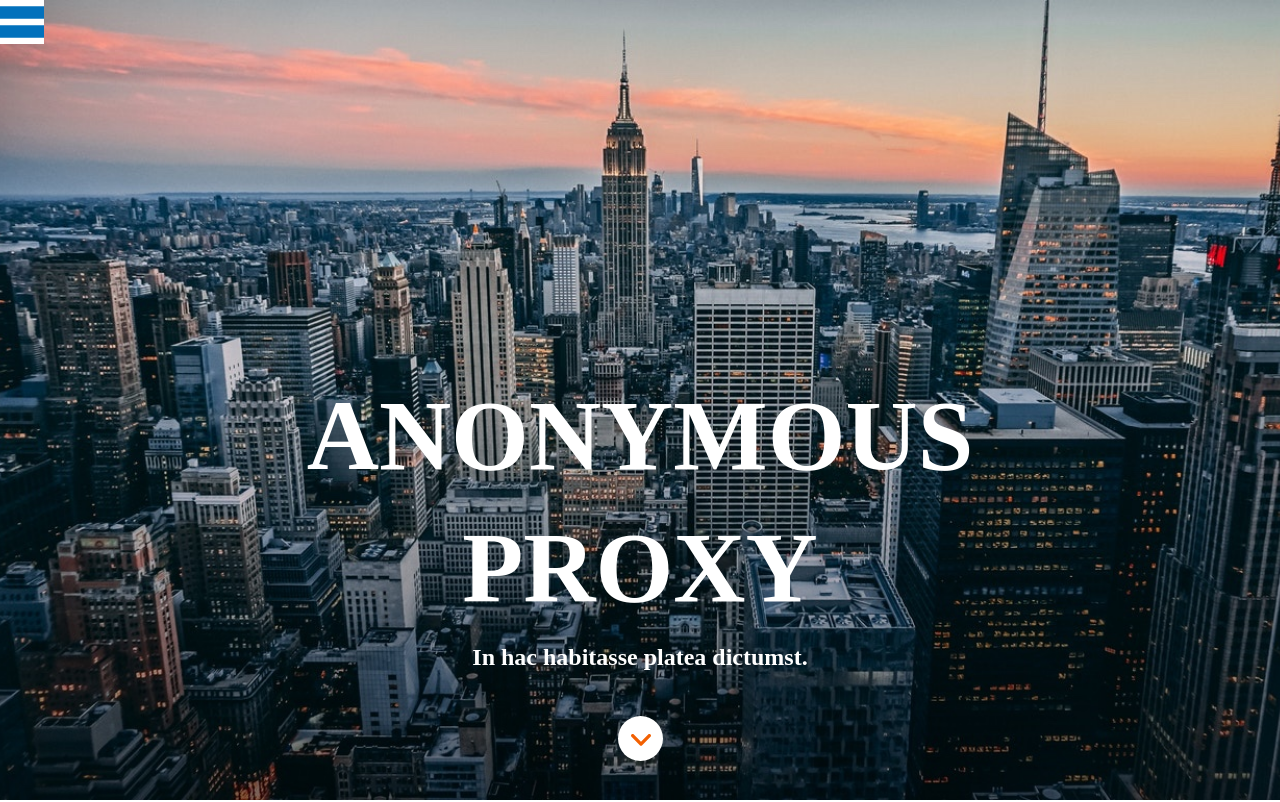
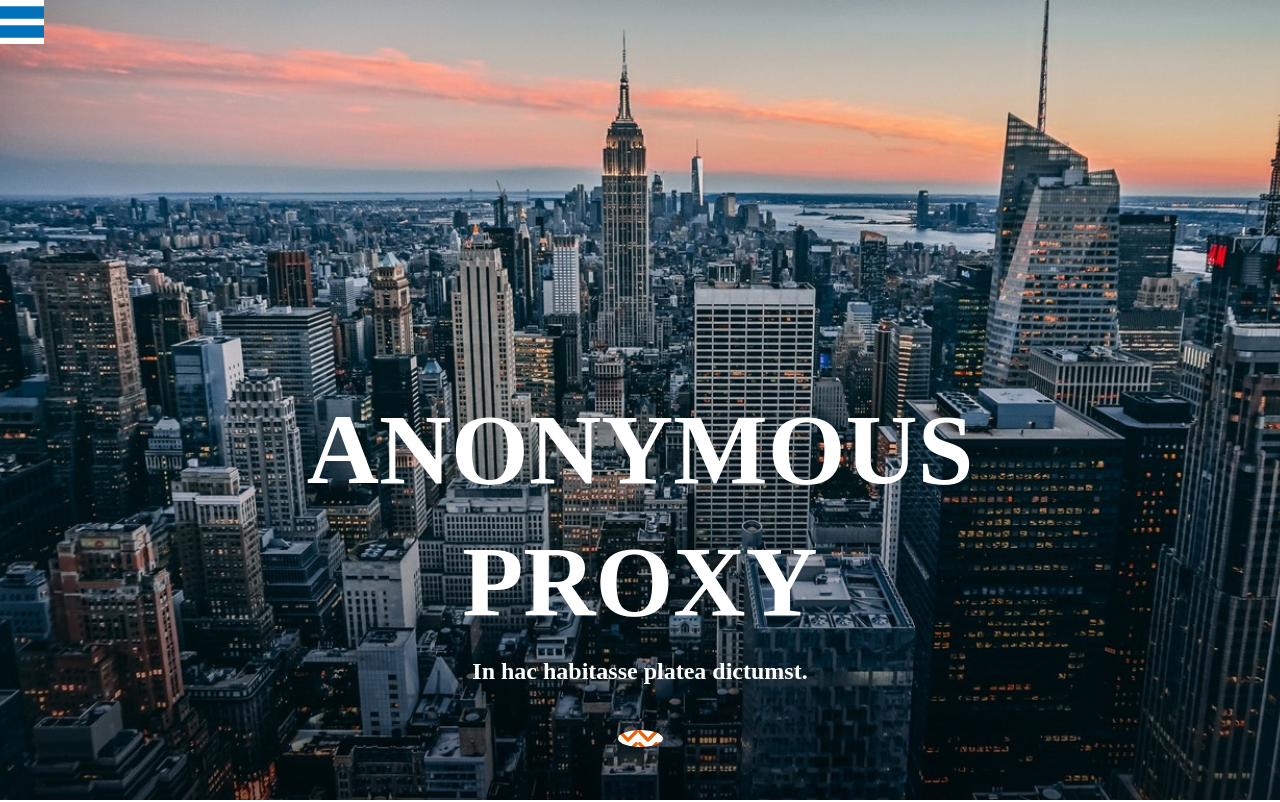
Before and after one commit to Adalab/modulo-1-evaluacion-final-EstiBv, a website: page docs/index.html in a window 1280 px wide. Shown: the top 802 px of the page. Drawn offline with Linux system fonts and the light colour scheme.

Commit message:
fix all rutes

```diff
--- a/docs/index.html
+++ b/docs/index.html
@@ -42,12 +42,12 @@
         href="#Footer"
         title="Go-to-contentinfo"
       >
-        <img
+        <!-- <img
           class="Header__scrolldown--icon"
           src="./assets/images/ico-scroll-down.svg"
           alt="Scroll-down"
           title="Go-to-contentinfo"
-        />
+        /> -->
       </a>
     </header>
 
--- a/src/scss/layout/_header.scss
+++ b/src/scss/layout/_header.scss
@@ -60,6 +60,7 @@
   border-radius: 100%;
   background-color: #ffffff;
   margin: 45px 137px 53px 137px;
+  background-image: url(../images/ico-scroll-down.svg);
 }
 
 .Header__scrolldown--icon {
```
Also changed, not shown: src/html/partials/header.html (+2 -2 lines), docs/assets/css/main.css.
